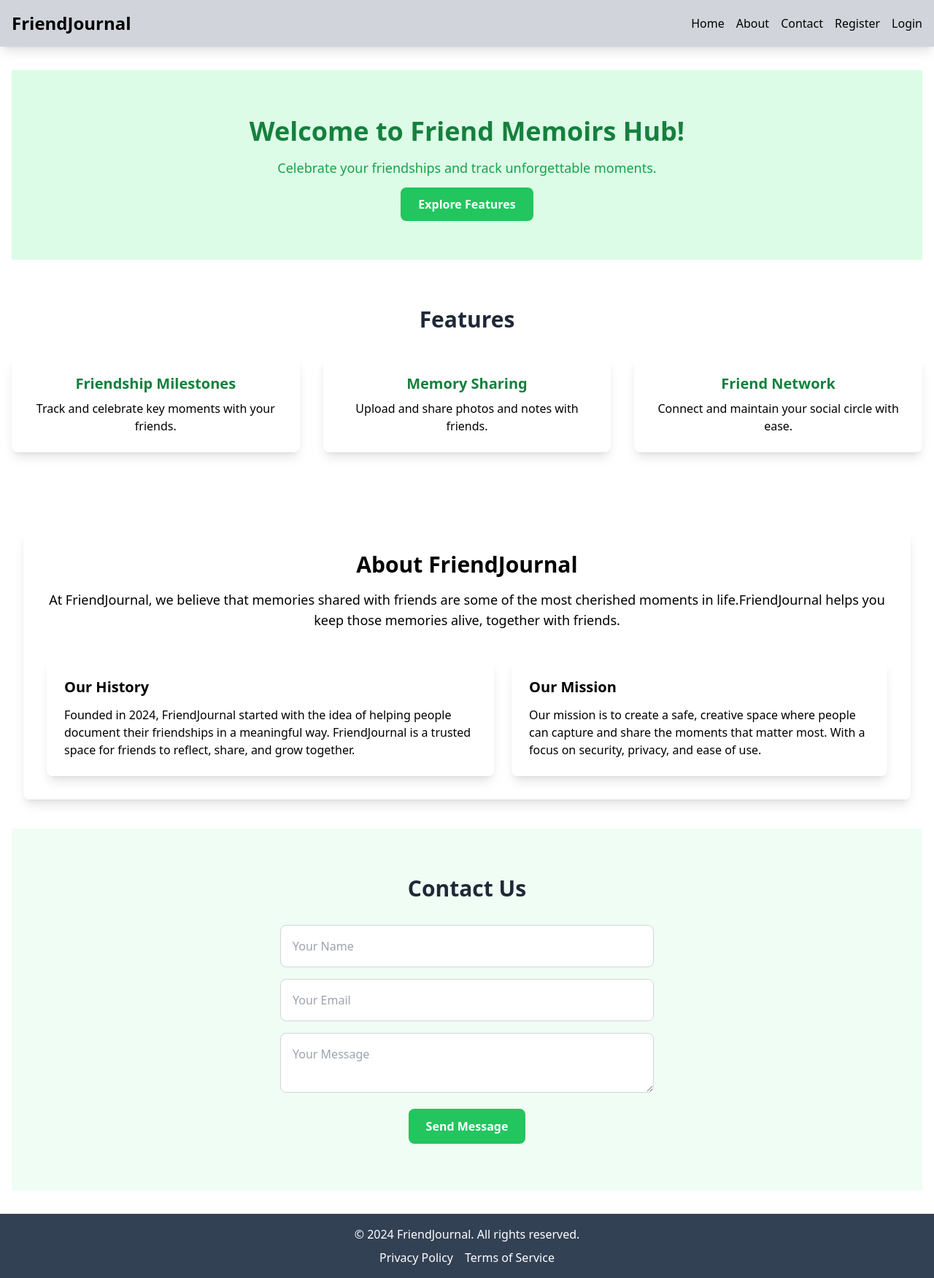
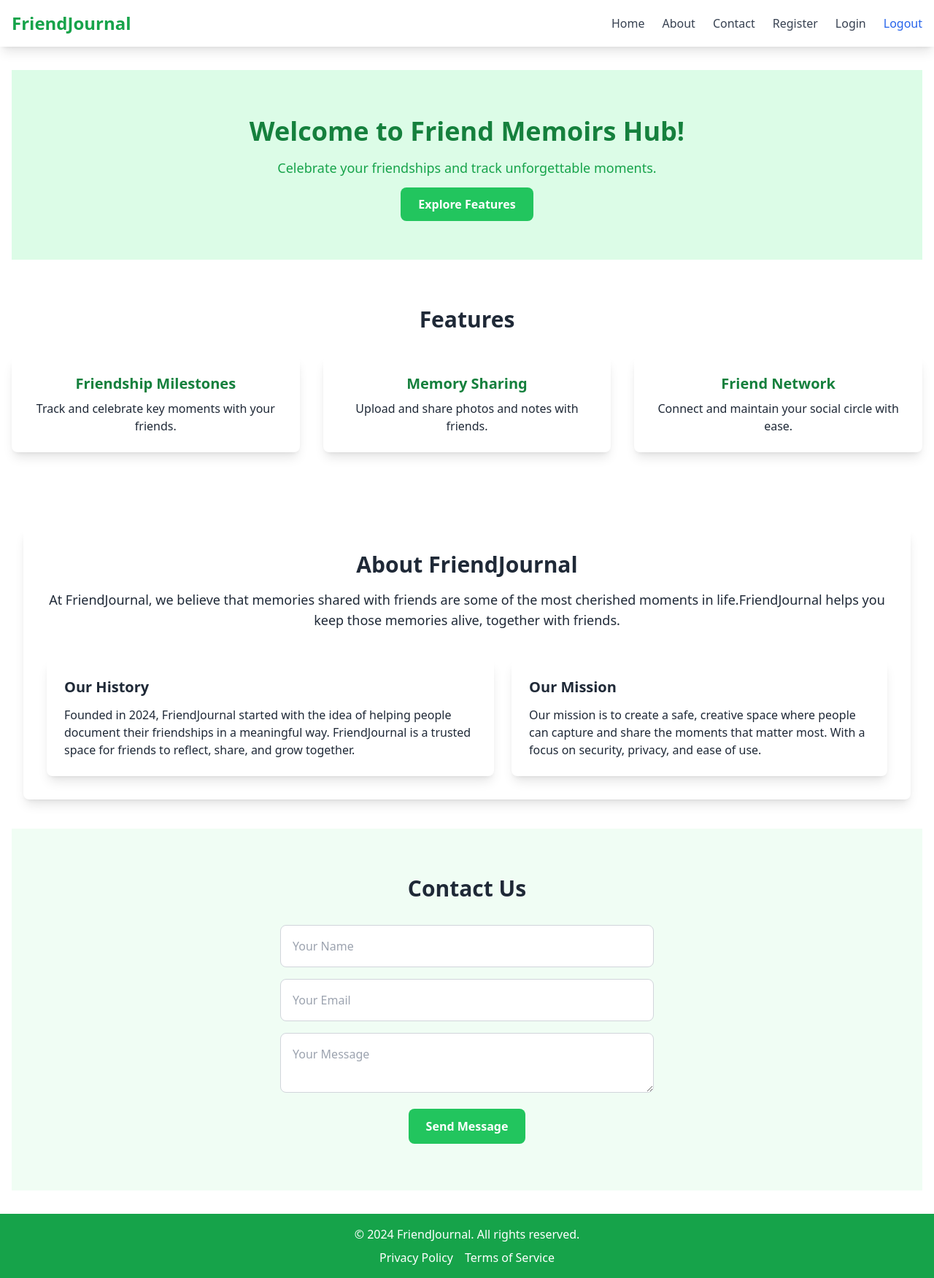
Before and after one commit to sapanadhakal40/friends-journal-hub, a Flask app: page /home in a window 1280 px wide. Shown: the whole page at 73% size. Run offline with Flask 3, Linux system fonts and the light colour scheme; style sheets or scripts are compiled from the project's sources.

Commit message:
update css for flash message and add url

```diff
--- a/app/templates/base.html
+++ b/app/templates/base.html
@@ -5,55 +5,51 @@
     <meta name="viewport" content="width=device-width, initial-scale=1.0">
     <title>{% block title %}FriendJournal{% endblock %}</title>
     <link href="{{ url_for('static', filename='css/styles.css') }}" rel="stylesheet">
+    <link rel="stylesheet" href="https://cdnjs.cloudflare.com/ajax/libs/font-awesome/6.0.0-beta3/css/all.min.css">
+    <link rel="preconnect" href="https://fonts.googleapis.com">
+    <link rel="preconnect" href="https://fonts.gstatic.com" crossorigin>
+    <link href="https://fonts.googleapis.com/css2?family=Poppins:ital,wght@0,100;0,200;0,300;0,400;0,500;0,600;0,700;0,800;0,900&display=swap" rel="stylesheet">
 </head>
-<body  class="flex flex-col min-h-screen">
+<body  class="flex flex-col min-h-screen text-gray-800">
 
         <!-- Navbar -->
-     <nav class="bg-gray-300 text-black shadow-lg">
+        <nav class="bg-white shadow-lg">
             <div class="container mx-auto flex justify-between items-center p-4">
-            <a href="/" class="text-2xl font-bold">FriendJournal</a>
+                <a href="/" class="text-2xl font-bold text-green-600">FriendJournal</a>
 
                 <!-- Desktop Links -->
-        <div class="hidden md:flex space-x-4">
-            <a href="/" class="hover:text-gray-200 hover:bg-slate-500">Home</a>
-            <a href="/about" class="hover:text-blue-300">About</a>
-        <a href="/contact" class="hover:text-blue-300">Contact</a>
-        <a href="/register" class="hover:text-gray-700">Register</a>
-                <a href="/login" class="hover:text-gray-700">Login</a>
+                <div class="hidden md:flex space-x-6">
+                    <a href="/" class="text-gray-700 hover:text-green-600">Home</a>
+                    <a href="#about" class="text-gray-700 hover:text-green-600">About</a>
+                    <a href="#contact" class="text-gray-700 hover:text-green-600">Contact</a>
+                   <a href="{{ url_for('register') }}" class="text-gray-700 hover:text-green-600">Register</a>
+
+                    <a href="{{ url_for('login') }}" class="text-gray-700 hover:text-green-600">Login</a>
+                    <a href="{{ url_for('logout') }}" class="text-blue-600 hover:underline">Logout</a>
                 </div>
 
-
-
-
-
+                <!-- Mobile Menu Button -->
                 <div class="md:hidden">
-        <button id="menu-btn" class="text-2xl">&#9776;</button>
+                    <button id="menu-btn" class="text-2xl text-gray-600">&#9776;</button>
                 </div>
             </div>
 
             <!-- Mobile Menu -->
-     <div id="mobile-menu" class="md:hidden bg-gray-500 text-white space-y-2 px-4 py-2 hidden">
-        <a href="/" class="block hover:bg-gray-300 rounded py-1">Home</a>
-        <a href="/about" class="block hover:bg-gray-300 rounded py-1">About</a>
-        <a href="/contact" class="block hover:bg-gray-300 rounded py-1">Contact</a>
+            <div id="mobile-menu" class="hidden md:hidden bg-gray-100 text-gray-700 space-y-2 px-4 py-2">
+                <a href="/" class="block hover:text-green-600">Home</a>
+                <a href="#about" class="block hover:text-green-600">About</a>
+                <a href="#contact" class="block hover:text-green-600">Contact</a>
+                <a href="{{ url_for('register') }}" class="block hover:text-green-600">Register</a>
+                <a href="{{ url_for('login') }}" class="block hover:text-green-600">Login</a>
             </div>
-
         </nav>
 
-
-
-
-
-
-
-
-
-
+        <!-- Flash Messages -->
         {% with messages = get_flashed_messages() %}
         {% if messages %}
-        <div class="flash-messages">
+            <div class="container mx-auto my-4">
                 {% for message in messages %}
-                <div class="alert alert-success">
+                    <div class="bg-green-100 border-l-4 border-green-500 text-green-700 p-4 rounded mb-2">
                         {{ message }}
                     </div>
                 {% endfor %}
@@ -61,21 +57,19 @@
         {% endif %}
         {% endwith %}
 
-
+        <!-- Main Content -->
         <main class="flex-grow container mx-auto px-4 py-8">
             {% block content %}{% endblock %}
         </main>
 
         <!-- Footer -->
-<footer class="bg-slate-700 text-white text-center p-4 ">
+        <footer class="bg-green-600 text-white text-center p-4">
             <p>&copy; 2024 FriendJournal. All rights reserved.</p>
             <div class="flex justify-center space-x-4 mt-2">
-    <a href="#" class="hover:text-slate-50">Privacy Policy</a>
-    <a href="#" class="hover:text-slate-50">Terms of Service</a>
+                <a href="#" class="hover:text-gray-200">Privacy Policy</a>
+                <a href="#" class="hover:text-gray-200">Terms of Service</a>
             </div>
         </footer>
-
-
 
     <!-- JavaScript files -->
     <script src="{{ url_for('static', filename='js/script.js') }}"></script>
```
Lines whose indentation alone changed are shown as unchanged.
